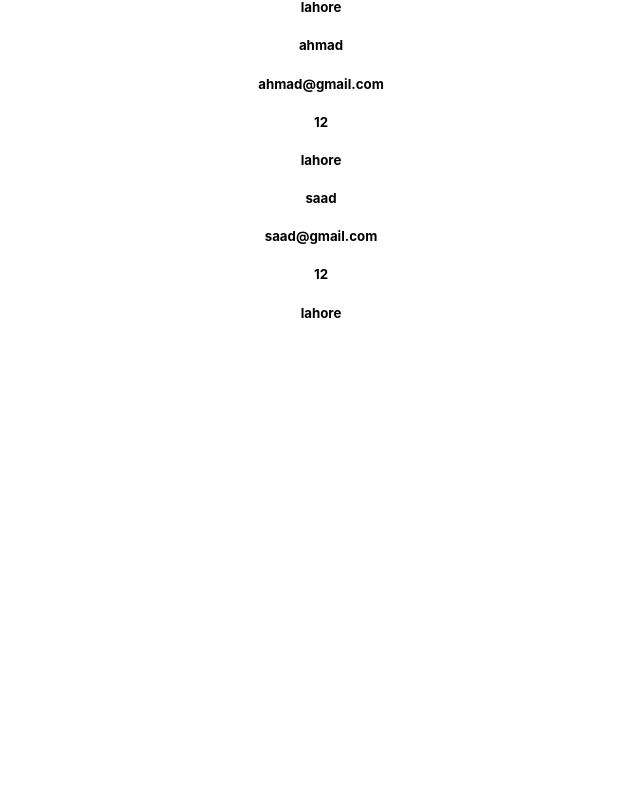
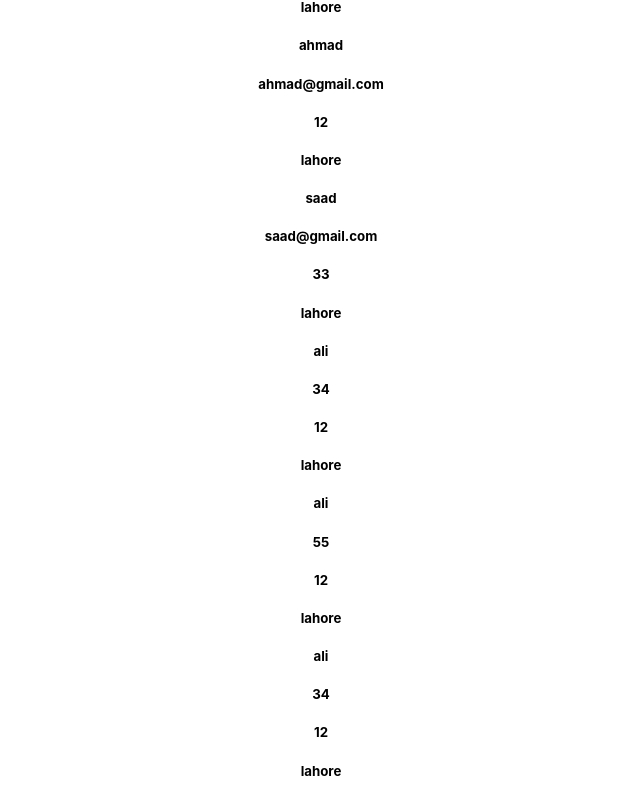
Before and after one commit to Mahreen-Asama/ReactJS, a React (Create React App) app: page / in a window 1280 px wide. Shown: the part 590-1391 px from the top of the page, without its empty margins (319-959 px from the left). Before the commit the page ends 933 px from the top, so only its background shows below. Built offline with nearby package versions, Linux system fonts and the light colour scheme.

Commit message:
props with cc

```diff
--- a/src/App.js
+++ b/src/App.js
@@ -4,7 +4,8 @@ import User from './User'       // to use any component, we need to import it
 import {User2} from './User'
 import {User3} from './User'
 import React,{useState, Component} from 'react' //useState is a hook, that allows us to maintain state/update state etc.
-import Student from './Student';
+import {Student} from './Student';
+import {Student2} from './Student';
 
 //props in functional component
 function App3(){
@@ -12,7 +13,17 @@ function App3(){
     <div className="App">
       <Student name="ali" email="ali@gmail.com" others={{age:12, address:"lahore"}} />
       <Student name={"ahmad"} email="ahmad@gmail.com" others={{age:12, address:"lahore"}} />
-      <Student name={"saad"} email="saad@gmail.com" others={{age:12, address:"lahore"}} />
+      <Student name={"saad"} email="saad@gmail.com" others={{age:33, address:"lahore"}} />
+    </div>
+  );
+}
+//props in class component
+function App4(){
+  return(
+    <div className="App">
+      <Student2 name="ali" age="34" others={{age:12, address:"lahore"}}/>
+      <Student2 name="ali" age="55" others={{age:12, address:"lahore"}}/>
+      <Student2 name="ali" age="34" others={{age:12, address:"lahore"}}/>
     </div>
   );
 }
@@ -38,7 +49,6 @@ class App2 extends Component{
     )
   }
 }
-
 // States in Funcctional Component
 function App() {
   const [data,setData]=useState(0);   //de-structure(extracting out parameters of this hook) this hook
@@ -58,11 +68,11 @@ function App() {
       <button onClick={()=>alert('direct alert')}>button 1</button>
       <button onClick={()=>apple()}>button 2</button>
       <button onClick={apple}>button 3</button>
-
       <h1>Counter with functional component: {data}</h1>
       <button onClick={updateData}>Counter +</button>
       <App2/>
       <App3/>
+      <App4/>
     </div>
   );
 }
--- a/src/Student.js
+++ b/src/Student.js
@@ -2,10 +2,24 @@ import logo from './logo.svg';
 import './App.css';
 import { useCallback } from 'react';
 import App from './App';
+import React, { Component } from 'react';
 
-function Student(props){
+export class Student2 extends Component {
+    render() {
+        return (
+            <div className="App">
+                <h5>{this.props.name}</h5>
+                <h5>{this.props.age}</h5>
+                <h5>{this.props.others.age}</h5>
+                <h5>{this.props.others.address}</h5>
+            </div>
+        )
+    }
+}
+
+export function Student(props) {
     console.log(props);           //got object of props
-  return(
+    return (
         <div className="App">
             <h5>{props.name}</h5>
             <h5>{props.email}</h5>
@@ -14,5 +28,3 @@ function Student(props){
         </div>
     );
 }
-
-export default Student;
```
Lines whose indentation alone changed are shown as unchanged.
